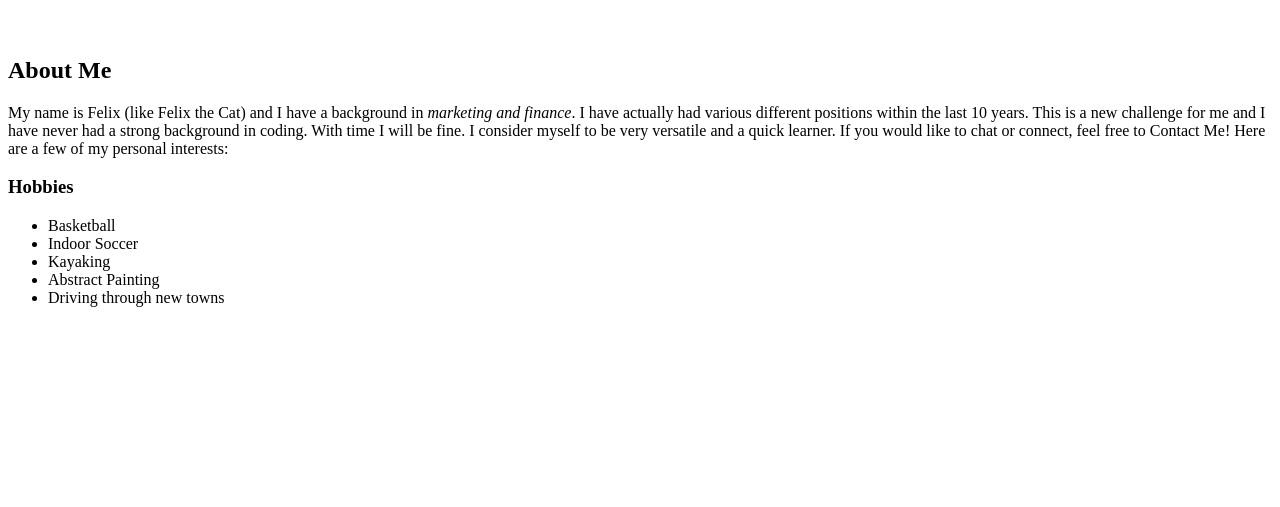
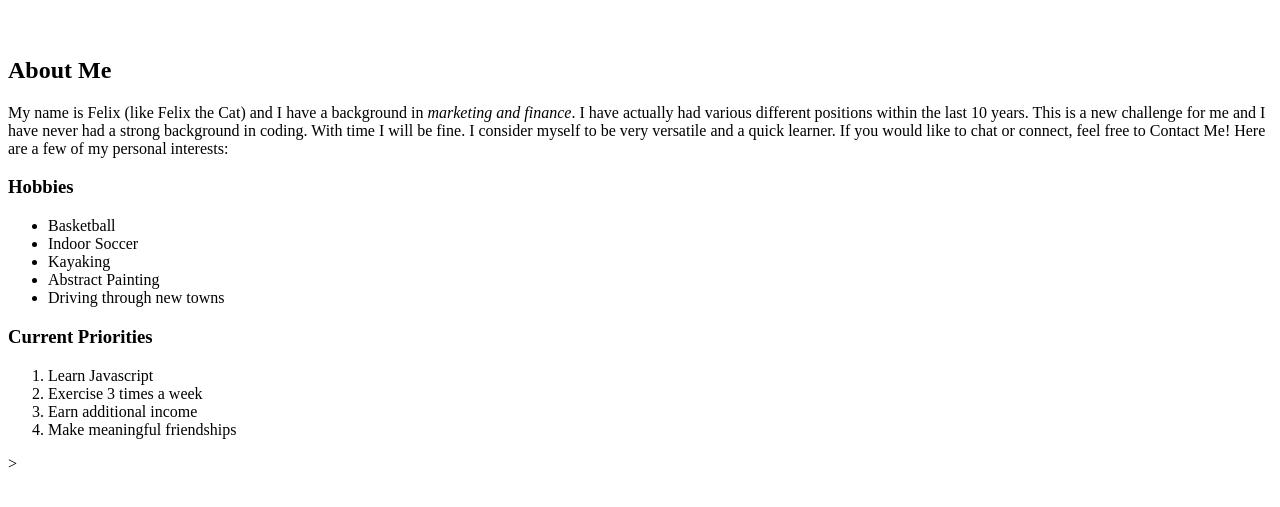
Before and after one commit to FelixJaimes121/.github.io, a plain HTML site: page index.html in a window 1280 px wide. Shown: the part 79-586 px from the top of the page. Drawn offline with Linux system fonts and the light colour scheme.

Commit message:
Current Priorities

```diff
--- a/index.html
+++ b/index.html
@@ -18,7 +18,14 @@
  	<li>Kayaking</li>
  	<li>Abstract Painting</li>
  	<li>Driving through new towns</li>
-</ul>
+ </ul>
+	<h3>Current Priorities</h3>
+ <ol>
+	<li>Learn Javascript</li>
+	<li>Exercise 3 times a week</li>
+	<li>Earn additional income</li>
+	<li>Make meaningful friendships</li>
+ </ol>>
 
   </body>
 
```
